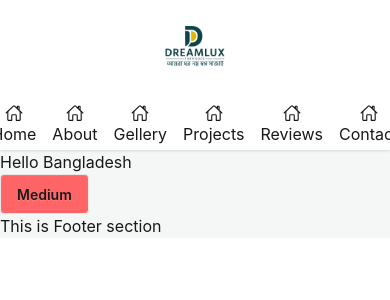
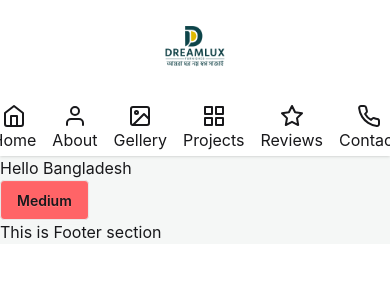
Before and after one commit to 0rakib0/dreamlux-profile, a Next.js app: page / in a window 390 px wide. Shown: the top 300 px of the page. Built offline with nearby package versions, Linux system fonts and the light colour scheme.

Commit message:
solv responsive issue and update icon

```diff
--- a/src/components/shared/Navbar.jsx
+++ b/src/components/shared/Navbar.jsx
@@ -1,16 +1,17 @@
 import React from 'react'
 import { IoHomeOutline } from "react-icons/io5";
+import { FiHome, FiUser, FiImage, FiGrid, FiStar, FiPhone  } from "react-icons/fi";
 import Image from 'next/image'
 
 function Navbar() {
 
   const NavItems = [
-    { id: 1, name: 'Home', icon: <IoHomeOutline />, path: '/' },
-    { id: 2, name: 'About', icon: <IoHomeOutline />, path: '/' },
-    { id: 3, name: 'Gellery', icon: <IoHomeOutline />, path: '/' },
-    { id: 4, name: 'Projects', icon: <IoHomeOutline />, path: '/' },
-    { id: 5, name: 'Reviews', icon: <IoHomeOutline />, path: '/' },
-    { id: 6, name: 'Contact', icon: <IoHomeOutline />, path: '/' },
+    { id: 1, name: 'Home', icon: <FiHome />, path: '/' },
+    { id: 2, name: 'About', icon: <FiUser />, path: '/' },
+    { id: 3, name: 'Gellery', icon: <FiImage />, path: '/' },
+    { id: 4, name: 'Projects', icon: <FiGrid />, path: '/' },
+    { id: 5, name: 'Reviews', icon: <FiStar />, path: '/' },
+    { id: 6, name: 'Contact', icon: <FiPhone />, path: '/' },
   ]
 
   return (
@@ -39,7 +40,7 @@ function Navbar() {
                 active:bg-[#0E6B66] active:text-white'
                 key={navItem.id}
               >
-                <span className='text-lg md:text-base lg:group-hover:scale-125 transition-transform duration-300'>
+                <span className='text-2xl md:text-base lg:group-hover:scale-125 transition-transform duration-300'>
                   {navItem.icon}
                 </span>
 
```
